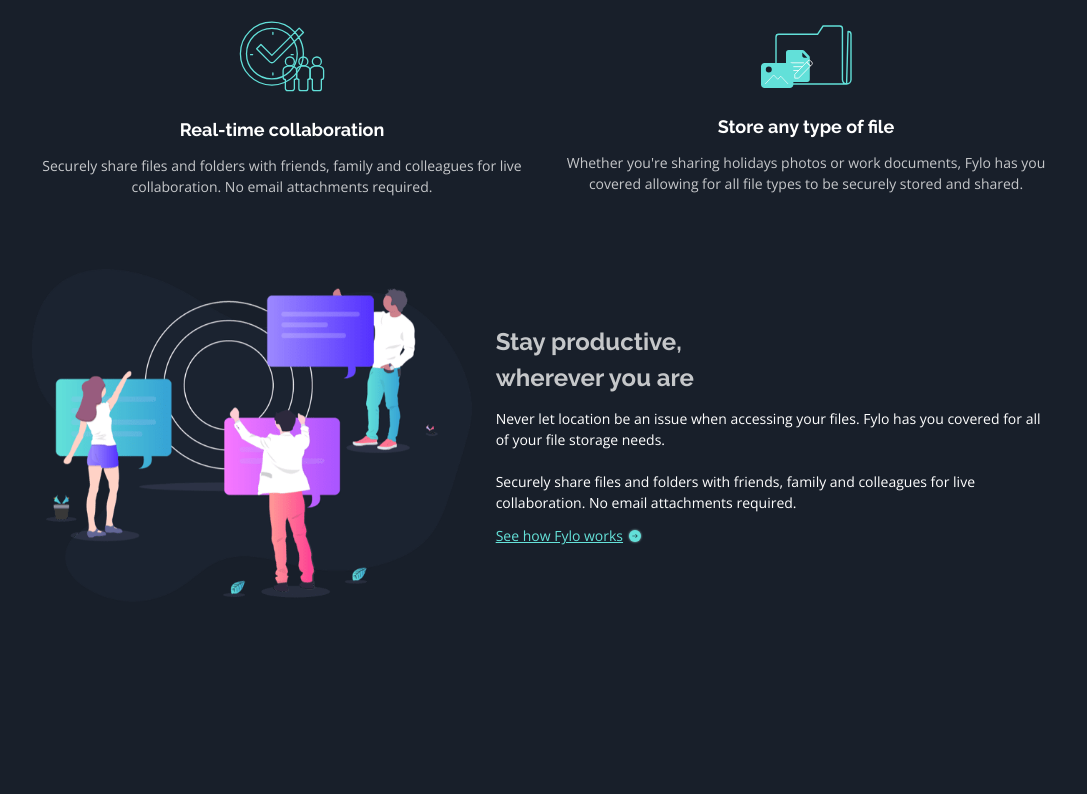
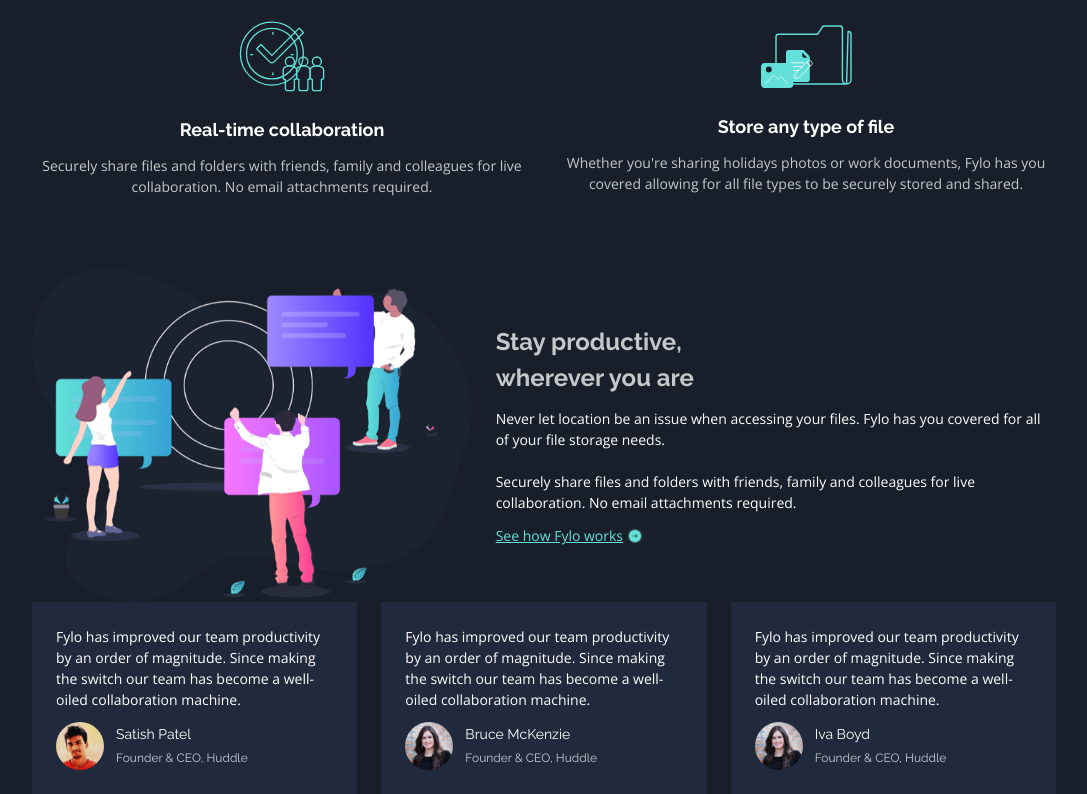
Before and after one commit to petekgithub/fylo-dark-landing-page, a plain HTML site: page index.html in a window 1280 px wide. Shown: the part 1127-1921 px from the top of the page, without its empty margins (96-1183 px from the left). Before the commit the page ends 1729 px from the top, so only its background shows below. Drawn offline with nearby package versions, Linux system fonts and the light colour scheme.

Commit message:
testimonials-section

```diff
--- a/index.html
+++ b/index.html
@@ -129,63 +129,62 @@
           </a>
         </div>
       </section>
+      <section id="testimonials">
+        <div class="testimonial-card">
+          <p>
+            Fylo has improved our team productivity by an order of magnitude.
+            Since making the switch our team has become a well-oiled
+            collaboration machine.
+          </p>
+          <div class="testimonial-wrapper">
+            <div class="testimonial-image">
+              <img src="./images/profile-1.jpg" alt="Satish Patel" />
+            </div>
+            <div class="testimonial-content">
+              <h5>Satish Patel</h5>
+              <h6>Founder & CEO, Huddle</h6>
+            </div>
+          </div>
+        </div>
+
+        <div class="testimonial-card">
+          <p>
+            Fylo has improved our team productivity by an order of magnitude.
+            Since making the switch our team has become a well-oiled
+            collaboration machine.
+          </p>
+          <div class="testimonial-wrapper">
+            <div class="testimonial-image">
+              <img src="./images/profile-3.jpg" alt="Bruce McKenzie" />
+            </div>
+            <div class="testimonial-content">
+              <h5>Bruce McKenzie</h5>
+              <h6>Founder & CEO, Huddle</h6>
+            </div>
+          </div>
+        </div>
+
+        <div class="testimonial-card">
+          <p>
+            Fylo has improved our team productivity by an order of magnitude.
+            Since making the switch our team has become a well-oiled
+            collaboration machine.
+          </p>
+          <div class="testimonial-wrapper">
+            <div class="testimonial-image">
+              <img src="./images/profile-3.jpg" alt="Iva Boyd" />
+            </div>
+            <div class="testimonial-content">
+              <h5>Iva Boyd</h5>
+              <h6>Founder & CEO, Huddle</h6>
+            </div>
+          </div>
+        </div>
+      </section>
     </div>
 
     <!--
-  All your files in one secure location, accessible anywhere.
 
-  Fylo stores all your most important files in one secure location. Access them wherever
-  you need, share and collaborate with friends family, and co-workers.
-
-  Get Started
-
-  Access your files, anywhere
-
-  The ability to use a smartphone, tablet, or computer to access your account means your
-  files follow you everywhere.
-
-  Security you can trust
-
-  2-factor authentication and user-controlled encryption are just a couple of the security
-  features we allow to help secure your files.
-
-  Real-time collaboration
-
-  Securely share files and folders with friends, family and colleagues for live collaboration.
-  No email attachments required.
-
-  Store any type of file
-
-  Whether you're sharing holidays photos or work documents, Fylo has you covered allowing for all
-  file types to be securely stored and shared.
-
-  Stay productive, wherever you are
-
-  Never let location be an issue when accessing your files. Fylo has you covered for all of your file
-  storage needs.
-
-  Securely share files and folders with friends, family and colleagues for live collaboration. No email
-  attachments required.
-
-  See how Fylo works
-
-  Fylo has improved our team productivity by an order of magnitude. Since making the switch our team has
-  become a well-oiled collaboration machine.
-
-  Satish Patel
-  Founder & CEO, Huddle
-
-  Fylo has improved our team productivity by an order of magnitude. Since making the switch our team has
-  become a well-oiled collaboration machine.
-
-  Bruce McKenzie
-  Founder & CEO, Huddle
-
-  Fylo has improved our team productivity by an order of magnitude. Since making the switch our team has
-  become a well-oiled collaboration machine.
-
-  Iva Boyd
-  Founder & CEO, Huddle
 
   Get early access today
 
--- a/style.css
+++ b/style.css
@@ -11,6 +11,7 @@
 */
 
 :root {
+  --darkest-blue: hsl(219, 30%, 18%);
   --dark-blue: hsl(218, 28%, 13%);
   --white: hsl(0, 0%, 100%);
   --blue: hsl(198, 60%, 50%);
@@ -148,3 +149,39 @@ nav {
   color: var(--cyan);
   text-decoration: underline;
 }
+
+/* testimonials */
+
+#testimonials {
+  display: grid;
+  grid-template-columns: repeat(auto-fit, minmax(300px, 1fr));
+  gap: 24px;
+}
+
+#testimonials .testimonial-card {
+  padding: 24px;
+  background-color: var(--darkest-blue);
+}
+
+#testimonials .testimonial-card p {
+  margin-bottom: 12px;
+}
+
+#testimonials .testimonial-card .testimonial-wrapper {
+  display: flex;
+  gap: 12px;
+  align-items: center;
+}
+
+#testimonials .testimonial-card .testimonial-image {
+  width: 48px;
+  height: 48px;
+  border-radius: 9999px;
+  overflow: hidden;
+}
+
+#testimonials .testimonial-card h6 {
+  font-size: 12px;
+  opacity: 0.75;
+  margin-top: 4px;
+}
```
